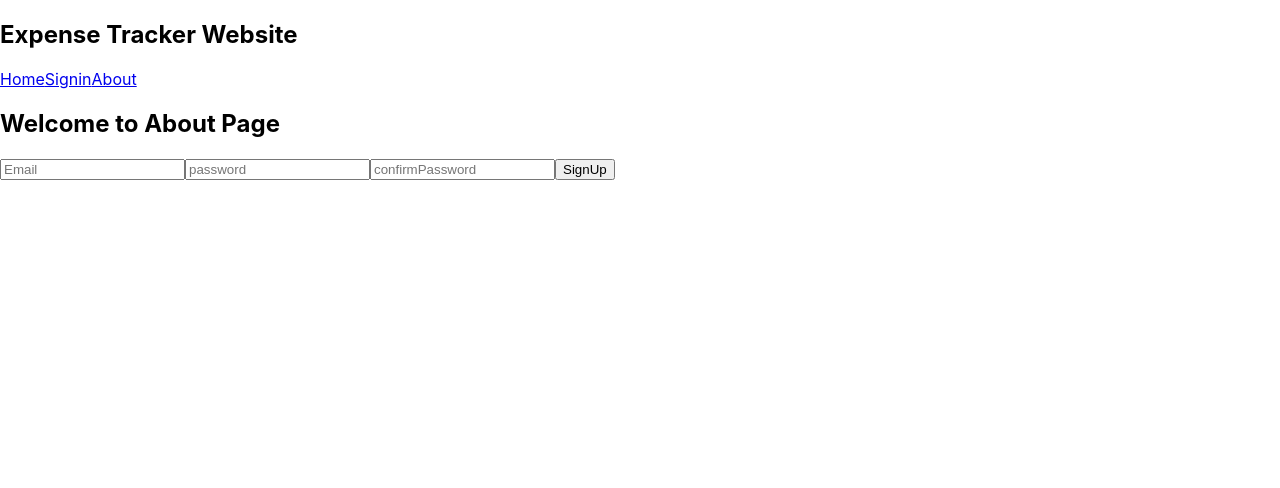
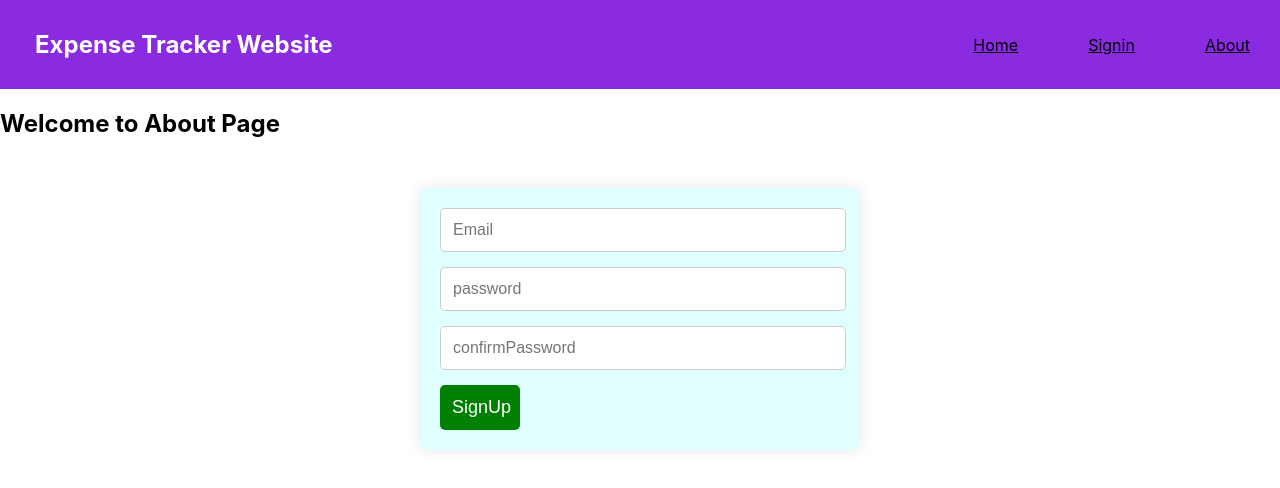
Before and after one commit to shalinigogikar/React-Expense-Tracker-Website, a React (Create React App) app: page /about in a window 1280 px wide. Shown: the top 488 px of the page. Built offline with nearby package versions, Linux system fonts and the light colour scheme.

Commit message:
css is added for navbar and signup form

```diff
--- a/src/components/Navbar.js
+++ b/src/components/Navbar.js
@@ -1,10 +1,11 @@
 import React from "react";
 import {Link} from "react-router-dom";
+import styles from "./Navbar.module.css";
 const Navbar=()=>{
     return(
-        <nav>
+        <nav className={styles.navbar}>
             <h1>Expense Tracker Website</h1>
-            <div>
+            <div className={styles.navLinks}>
                 <Link to="/">Home</Link>
                 <Link to="/Signin">Signin</Link>
                 <Link to="/about">About</Link>
--- /dev/null
+++ b/src/components/Navbar.module.css
@@ -0,0 +1,22 @@
+.navbar{
+    background-color: blueviolet;
+    padding: 15px 20px;
+    display:flex;
+    justify-content: space-between;
+    align-items: center;
+}
+.navbar h1{
+    color:white;
+    margin:15px;
+}
+.navLinks{
+    display: flex;
+    gap:50px;
+}
+.navLinks a{
+    color:black;
+    font-weight: 100px;
+    font-size:medium;
+    padding: 8px 10px;
+    border-radius: 10px;
+}
--- a/src/components/SignUp.js
+++ b/src/components/SignUp.js
@@ -2,6 +2,7 @@ import React,{useState} from "react";
 import { useNavigate } from "react-router-dom";
 import { auth } from "../firebase";
 import {createUserWithEmailAndPassword} from "firebase/auth";
+import styles from "./SignUp.module.css";
  const SignUp=()=>{
     const [email,setEmail]=useState("");
     const [password,setPassword]=useState("");
@@ -11,30 +12,35 @@ import {createUserWithEmailAndPassword} from "firebase/auth";
     const handleSignup = async (e) => {
         e.preventDefault();
         setError(null);
+        if (password !== confirmPassword) {
+          setError("Passwords do not match!");
+          return;
+        }
         try {
-          await createUserWithEmailAndPassword(auth, email, password,confirmPassword);
+          await createUserWithEmailAndPassword(auth, email, password);
           navigate("/");
         } catch (err) {
           setError(err.message);
         }
       };
     return(
-        <form onSubmit={handleSignup}>
+        <form className={styles.signupForm}onSubmit={handleSignup}>
           <input
           type="email"
           placeholder="Email"
           value={email}
-          onChange={(e) => setEmail(e.target.value)}/>
+          onChange={(e) => setEmail(e.target.value)} required/>
            <input
           type="password"
           placeholder="password"
           value={password}
-          onChange={(e) => setPassword(e.target.value)}/>
+          onChange={(e) => setPassword(e.target.value)} required/>
            <input
-          type="confirmPassword"
+          type="password"
           placeholder="confirmPassword"
           value={confirmPassword}
-          onChange={(e) => setConfirmPassword(e.target.value)}/>
+          onChange={(e) => setConfirmPassword(e.target.value)} required/>
+          {error && <p className={styles.errorMessage}>{error}</p>}
           <button>SignUp</button>
         </form>
     );
--- /dev/null
+++ b/src/components/SignUp.module.css
@@ -0,0 +1,42 @@
+.signupForm{
+    width:100%;
+    max-width:400px;
+    margin: 50px auto;
+    padding:20px;
+    display: flex;
+    background-color: lightcyan;
+    gap:15px;
+    border-radius: 8px;
+    box-shadow: 0 0 15px rgba(0,0,0,0.1);
+    flex-direction: column;
+}
+.signupForm input {
+    width: 95%;
+    padding: 12px;
+    border: 1px solid #ccc;
+    border-radius: 5px;
+    font-size: 16px;
+  }
+  .signupForm input:focus {
+    border-color: #007bff;
+    outline: none;
+  }
+  .signupForm button {
+    width: 20%;
+    padding: 12px;
+    background-color: green;
+    color: white;
+    border: none;
+    border-radius: 5px;
+    font-size: 18px;
+    cursor: pointer;
+    transition: background 0.3s ease-in-out;
+  }
+  .signupForm button:hover {
+    background-color: #0056b3;
+  }
+  .error-message {
+    color: red;
+    font-size: 14px;
+    text-align: center;
+  }
```
Also changed, not shown: src/Style.module.css (added).
